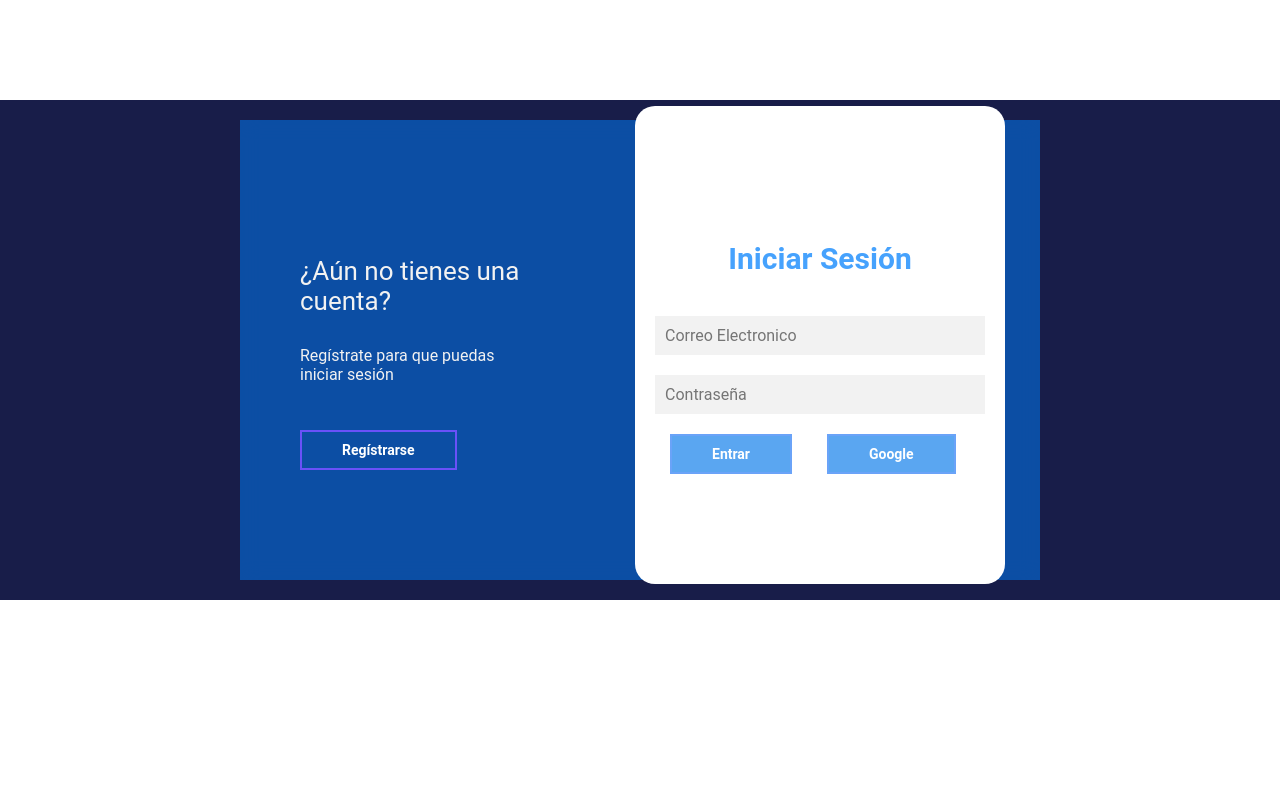
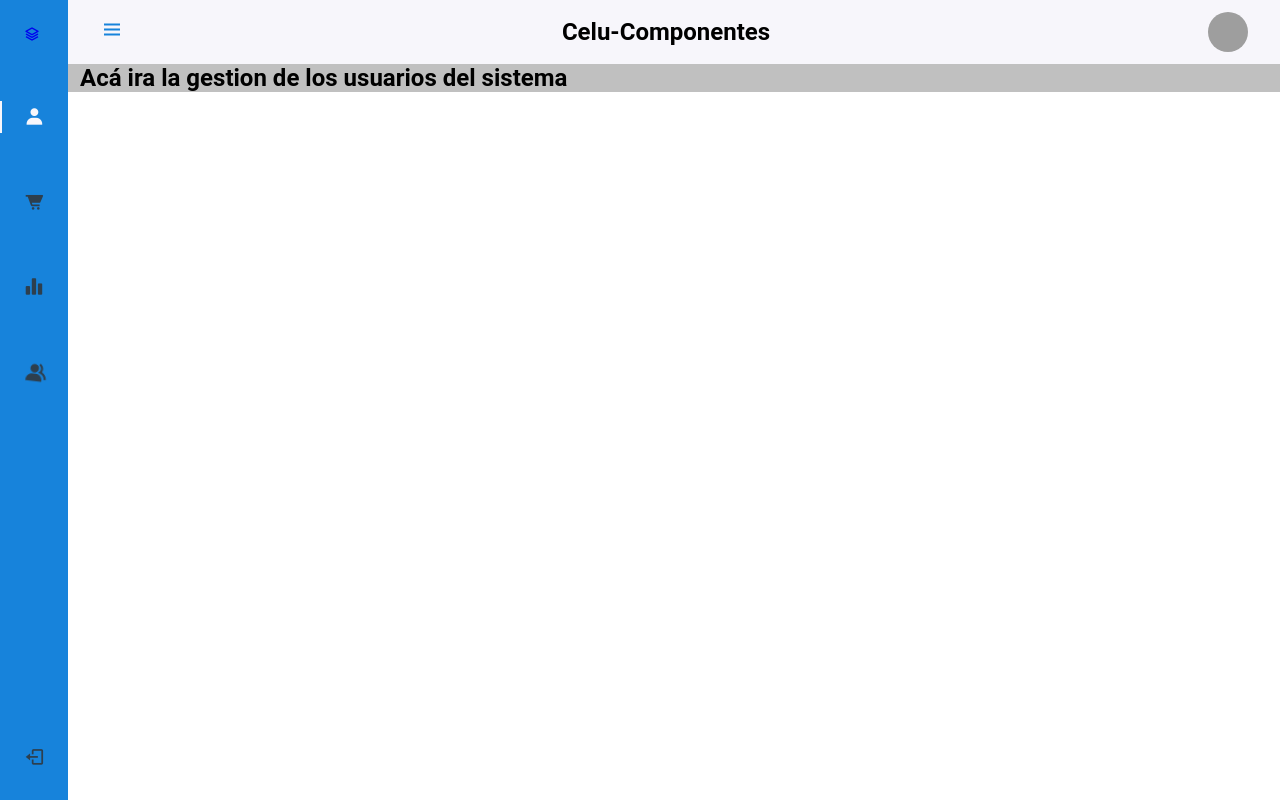
Before and after one commit to juanfed/night-developers, a React (Create React App) app: page /gestion in a window 1280 px wide. Built offline with nearby package versions, Linux system fonts and the light colour scheme; grey boxes are pictures that could not be loaded.

Commit message:
Creacion del icono de gestion en el header, creacion de la pagina gestion en blanco y union a esa pagina al dar clic al icono

```diff
--- a/src/App.jsx
+++ b/src/App.jsx
@@ -11,6 +11,7 @@ import {
 import Index from 'pages';
 import Login from 'pages/login';
 import Producto from 'pages/producto';
+import Gestion from "pages/gestion";
 
 
 
@@ -28,6 +29,10 @@ function App() {
             <Producto />
           </Route>
 
+          <Route path='/gestion'>
+            <Gestion />
+          </Route>
+
           <Route path='/'>
             <Login />
           </Route>
--- a/src/components/Header.jsx
+++ b/src/components/Header.jsx
@@ -50,6 +50,11 @@ function Header(){
                             <span className="nav__name">Ventas</span>
                         </a>
 
+                        <a href="#" className="nav__link">
+                            <i className='bx bxs-group bx-flip-horizontal bx-tada' id="icono__gestion"></i>
+                            <Link to="/gestion"><span className="nav__name">Gestion Usuarios</span></Link>
+                        </a>
+
                     </div>
 
                     </div>
--- /dev/null
+++ b/src/pages/gestion.jsx
@@ -0,0 +1,11 @@
+import 'styles/gestion.css';
+import Header from 'components/Header';
+function Gestion(){
+    return(
+        <div id="contenido">
+            <Header/>
+            <h2>Acá ira la gestion de los usuarios del sistema</h2>
+        </div>
+    )
+}
+export default Gestion;
--- a/src/styles/header.css
+++ b/src/styles/header.css
@@ -183,3 +183,8 @@ background-color: var(--white-color);
     padding-left: calc(var(--nav-width) + 188px);
 }
 }
+
+
+#icono__gestion{
+    font-size: 1.6rem;
+}
```
Also changed, not shown: src/styles/gestion.css (added).
